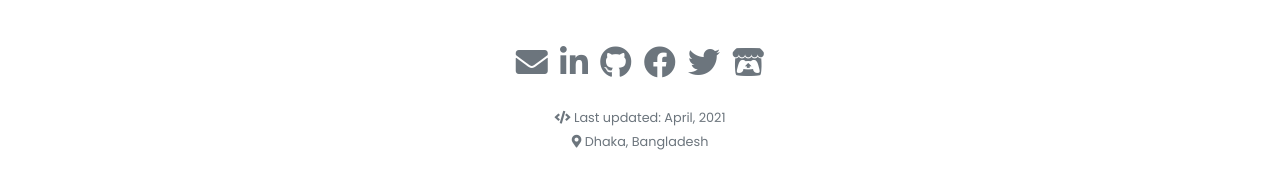
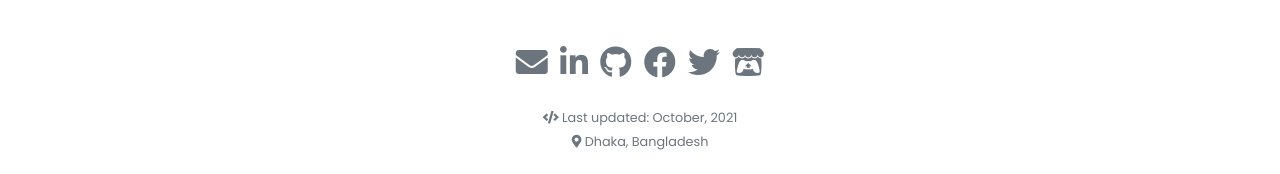
Before and after one commit to sleipnir029/sleipnir029.github.io, a Jekyll site: the page built from pages/index.md, in a window 1280 px wide. Shown: the part 723-897 px from the top of the page. Built offline with Jekyll 4.4.1, drawn with Linux system fonts in a browser that asks for light colours; nearby versions of some CDN libraries.

Commit message:
Update footer.html

```diff
--- a/_includes/footer.html
+++ b/_includes/footer.html
@@ -4,7 +4,7 @@
 
   <br>
   <small class="text-muted mb-2">
-    <i class="fas fa-code"></i> Last updated: April, 2021
+    <i class="fas fa-code"></i> Last updated: October, 2021
   </small>
   <br>
   <small class="text-muted mb-2">
```
